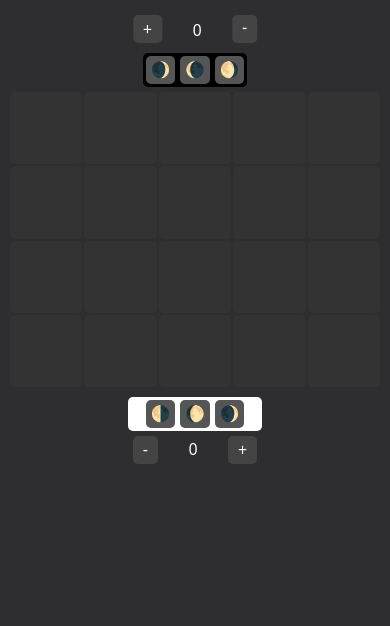
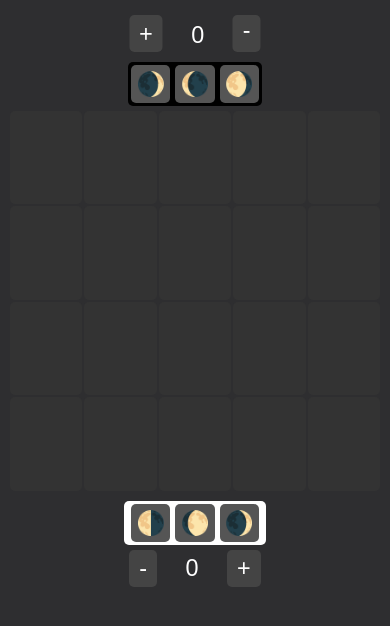
Before and after one commit to zakerytclarke/moon_phases_game, a plain HTML site: page index.html in a window 390 px wide. Drawn offline with Linux system fonts and the light colour scheme.

Commit message:
Update index.html

```diff
--- a/index.html
+++ b/index.html
@@ -35,14 +35,14 @@
       border-radius: 5px;
       padding: 5px 10px;
       cursor: pointer;
-      font-size: 1.5vw;
+      font-size: min(2vw, 4vh);
       transition: background-color 0.3s;
     }
     .score-button:hover {
       background-color: #666666;
     }
     .score {
-      font-size: 1.5vw;
+      font-size: min(2vw, 4vh);
       padding: 5px;
       text-align: center;
       width: 50px;
@@ -60,7 +60,7 @@
       display: flex;
       justify-content: center;
       width: 100%;
-      height: 40vh;
+      height: 60vh;
     }
     .grid {
       display: grid;
@@ -75,7 +75,7 @@
       display: flex;
       align-items: center;
       justify-content: center;
-      font-size: 2vw;
+      font-size: min(2vw, 4vh);
       cursor: pointer;
       border-radius: 5px;
       height: 100%;
@@ -110,7 +110,7 @@
       padding: 5px;
       border-radius: 5px;
       cursor: pointer;
-      font-size: 2vw;
+      font-size: min(2vw, 4vh);
       transition: border 0.2s;
     }
     .card.selected {
@@ -123,9 +123,9 @@
       transform: translateY(-50%);
       display: flex;
       flex-direction: column;
-      gap: 5px;
+      gap: 10px;
       align-items: center;
-      font-size: 2vw;
+      font-size: min(3vw, 6vh);
       cursor: pointer;
     }
 
@@ -151,17 +151,20 @@
         gap: 5px;
       }
       .grid-container {
-        height: 35vh;
+        height: 45vh;
       }
       .cell, .card {
-        font-size: 4vw;
+        font-size: min(6vw, 12vh);
       }
       .score {
-        font-size: 4vw;
+        font-size: min(6vw, 12vh);
       }
       .score-button {
-        font-size: 4vw;
+        font-size: min(6vw, 12vh);
         padding: 5px 10px;
+      }
+      .moon-phase-guide {
+        font-size: min(8vw, 14vh);
       }
     }
     .score-container {
@@ -194,9 +197,9 @@
     <div id="moonrise-area" class="player-area">
       <div id="moonrise-hand" class="hand moonrise"></div>
       <div class="score-controls">
-        <button class="score-button" onclick="adjustScore('moonrise', -1)">-</button>
-        <div id="moonrise-score" class="score">0</div>
-        <button class="score-button" onclick="adjustScore('moonrise', 1)">+</button>
+        <button class="score-button" onclick="adjustScore('moonset', -1)">-</button>
+        <div id="moonset-score" class="score">0</div>
+        <button class="score-button" onclick="adjustScore('moonset', 1)">+</button>
       </div>
     </div>
   </div>
```
